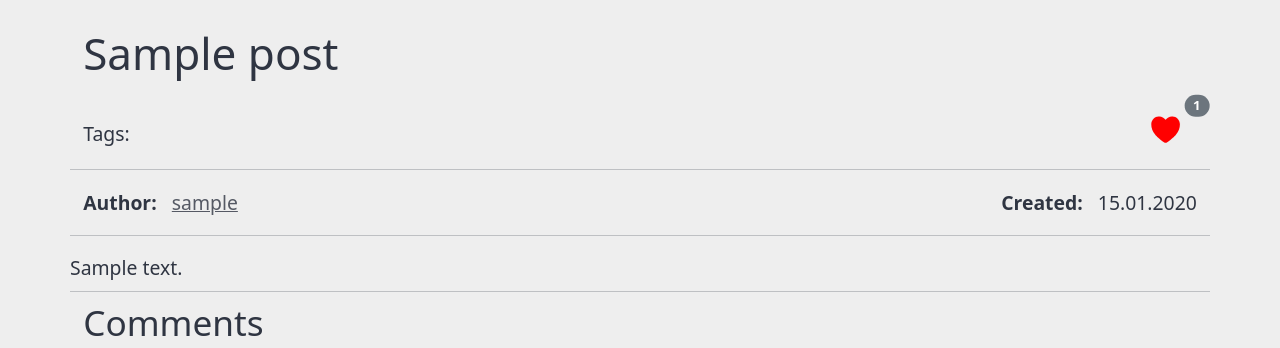
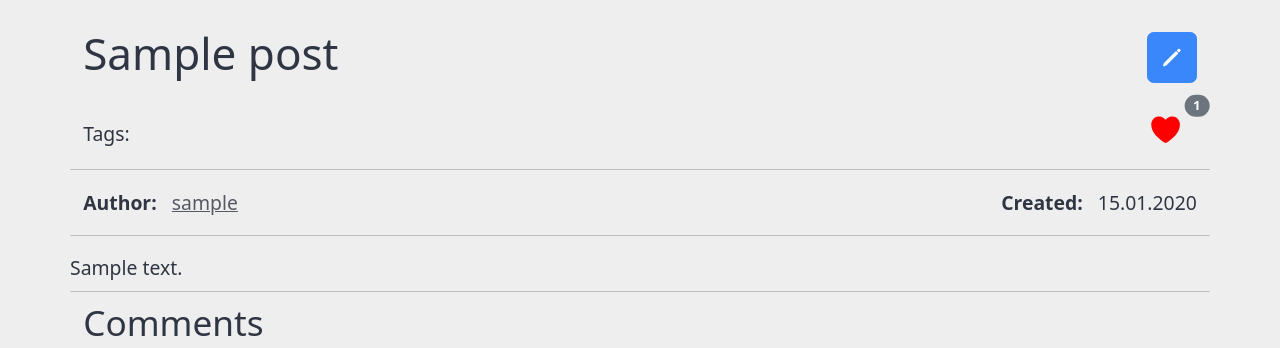
Before and after one commit to Gubchik123/ITish, a Flask app: page /blog/post/# in a window 1280 px wide. Shown: the part 72-420 px from the top of the page. Run offline with Flask 3, Linux system fonts and the light colour scheme; a user stored in the database is signed in; tables that the repository leaves empty hold one stand-in row (values such as "Sample post"); some libraries are stand-ins or nearby versions.

Commit message:
Add the edit button for author in the page for showing post

```diff
--- a/app/templates/blog/post.html
+++ b/app/templates/blog/post.html
@@ -4,6 +4,10 @@
 
 {%- block styles -%}
 <style>
+    #edit-btn {
+        width: 50px;
+    }
+
     #like-icon { color: red; }
 
     #comment_body { height: 150px; }
@@ -14,6 +18,18 @@
 {%- endblock styles -%}
 
 {%- block content_title -%} {{ post.title }} {%- endblock content_title -%}
+
+{%- block near_content_title -%}
+    {%- if current_user.id == post.user.id %}
+        <a
+            id="edit-btn"
+            href="{{ url_for('blog.edit_post_with_', post_url=post.url) }}"
+            class="btn btn-primary mb-3 d-flex justify-content-center align-items-center"
+        >
+            <ion-icon name="pencil"></ion-icon>
+        </a>
+    {%- endif %}
+{%- endblock near_content_title -%}
 
 
 {%- block content -%}
```
